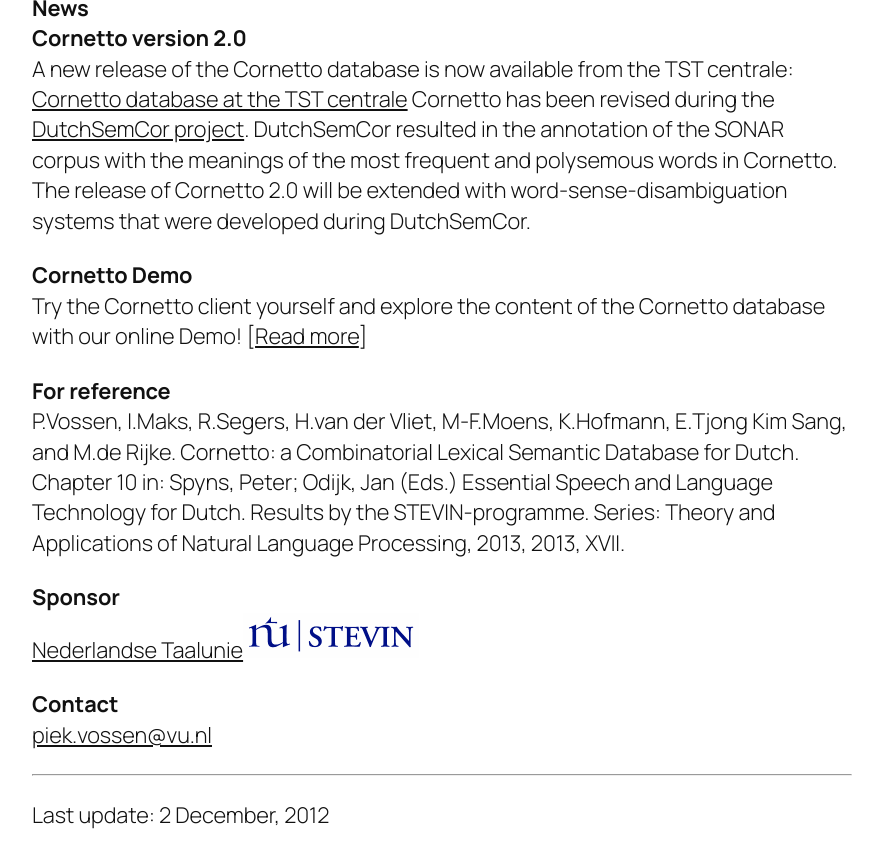
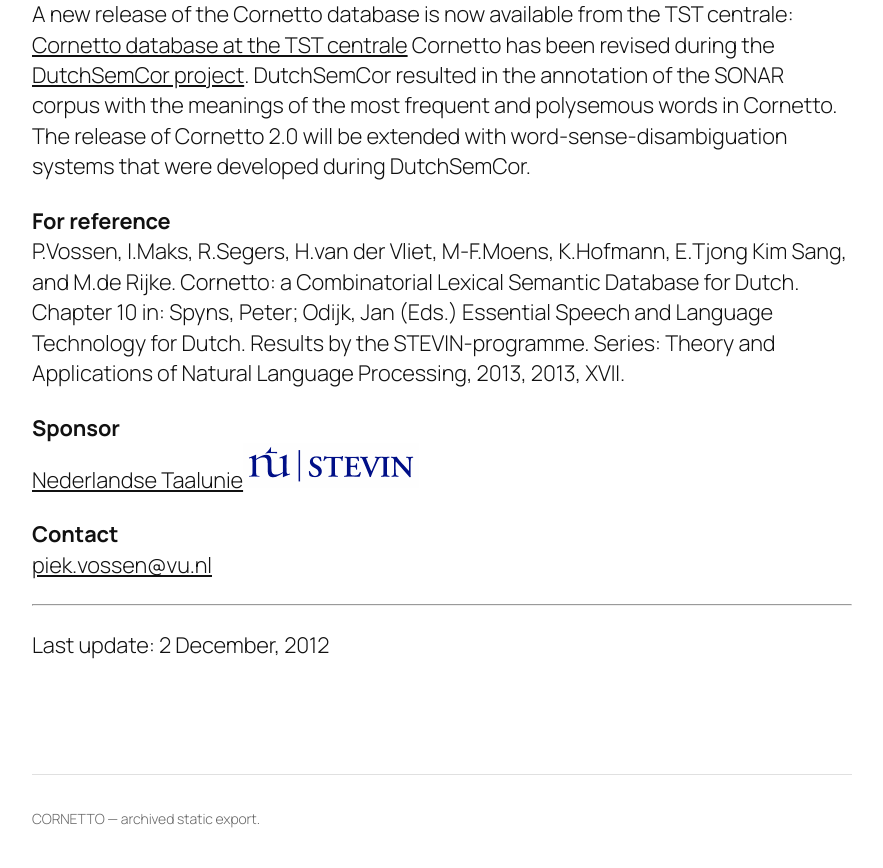
Before and after one commit to cltl/cornetto.io, a Jekyll site: the page built from docs/index.md, in a window 1280 px wide and 900 px high, scrolled down 1534 px. Shown: the top 868 px of the window, without its empty margins (198-1081 px from the left). Built offline with Jekyll 4.4.1, drawn with Linux system fonts in a browser that asks for light colours.

Commit message:
broken links

```diff
--- a/docs/_data/nav.yml
+++ b/docs/_data/nav.yml
@@ -16,7 +16,5 @@
     url: "/publications/"
   - title: "Deliverables"
     url: "/deliverables/"
-  - title: "Cornetto Demo"
-    url: "/cornetto-demo/"
   - title: "Workshop DutchSemCor"
     url: "/workshop-dutchsemcor/"
--- a/docs/index.md
+++ b/docs/index.md
@@ -25,9 +25,6 @@ Project Proposal (PDF)
 **Cornetto version 2.0**
 A new release of the Cornetto database is now available from the TST centrale: [Cornetto database at the TST centrale](http://www.inl.nl/tst-centrale/nl/producten/lexica/cornetto/7-56) Cornetto has been revised during the [DutchSemCor project](http://www2.let.vu.nl/oz/cltl/dutchsemcor/). DutchSemCor resulted in the annotation of the SONAR corpus with the meanings of the most frequent and polysemous words in Cornetto. The release of Cornetto 2.0 will be extended with word-sense-disambiguation systems that were developed during DutchSemCor.
 
-**Cornetto Demo**
-Try the Cornetto client yourself and explore the content of the Cornetto database with our online Demo! [[Read more](/cornetto-demo/)]
-
 **For reference**
 P.Vossen, I.Maks, R.Segers, H.van der Vliet, M-F.Moens, K.Hofmann, E.Tjong Kim Sang, and M.de Rijke. Cornetto: a Combinatorial Lexical Semantic Database for Dutch. Chapter 10 in: Spyns, Peter; Odijk, Jan (Eds.) Essential Speech and Language Technology for Dutch. Results by the STEVIN-programme. Series: Theory and Applications of Natural Language Processing, 2013, 2013, XVII.
 
```
Also changed, not shown: docs/cornetto-demo.md (deleted, +0 -50 lines), docs/project-title.md (+0 -3 lines).
